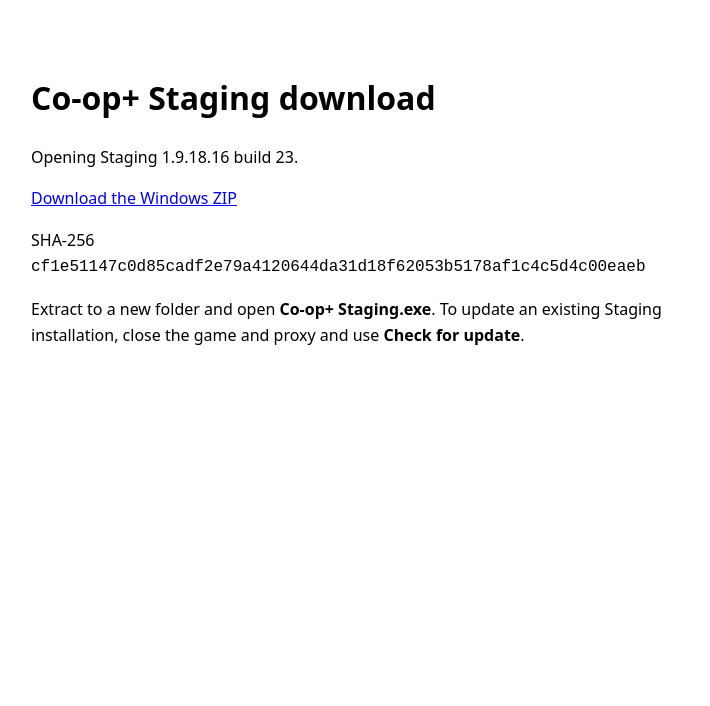
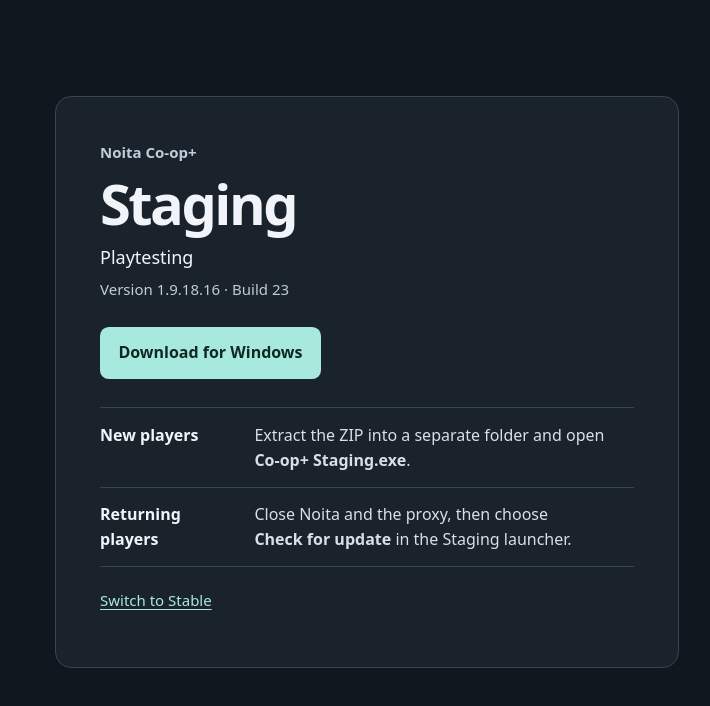
Before and after one commit to benandteicher/noita-ew-coop-plus, a plain HTML site: page staging/index.html in a window 1280 px wide. Shown: the whole page, without its empty margins (273-983 px from the left). Drawn offline with Linux system fonts and the light colour scheme.

Commit message:
Align Stable and Staging download pages

```diff
--- a/staging/index.html
+++ b/staging/index.html
@@ -1,16 +1,90 @@
 <!doctype html>
 <html lang="en">
-<meta charset="utf-8">
-<meta name="viewport" content="width=device-width, initial-scale=1">
-<meta name="referrer" content="no-referrer">
-<meta http-equiv="refresh" content="3;url=https://github.com/benandteicher/noita-ew-coop-plus/releases/download/coopplus-staging-v1.9.18.16-b23/Noita-CoopPlus-1.9.18.16-build23-STAGING-win.zip">
-<title>Co-op+ Staging download</title>
-<style>body{font:1rem/1.6 system-ui,sans-serif;max-width:42rem;margin:9vh auto;padding:0 1.25rem}code{overflow-wrap:anywhere}</style>
-<main>
-<h1>Co-op+ Staging download</h1>
-<p>Opening Staging 1.9.18.16 build 23.</p>
-<p><a href="https://github.com/benandteicher/noita-ew-coop-plus/releases/download/coopplus-staging-v1.9.18.16-b23/Noita-CoopPlus-1.9.18.16-build23-STAGING-win.zip" rel="noreferrer">Download the Windows ZIP</a></p>
-<p>SHA-256 <code>cf1e51147c0d85cadf2e79a4120644da31d18f62053b5178af1c4c5d4c00eaeb</code></p>
-<p>Extract to a new folder and open <strong>Co-op+ Staging.exe</strong>. To update an existing Staging installation, close the game and proxy and use <strong>Check for update</strong>.</p>
-</main>
+<head>
+  <meta charset="utf-8">
+  <meta name="viewport" content="width=device-width, initial-scale=1">
+  <title>Co-op+ Staging download</title>
+  <style>
+    :root {
+      color-scheme: dark;
+      font: 100%/1.55 system-ui, sans-serif;
+      color: #f1f5f9;
+      background: #11171e;
+    }
+    * { box-sizing: border-box; }
+    body {
+      margin: 0;
+      padding: clamp(1rem, 5vw, 2.5rem);
+    }
+    main {
+      width: min(100%, 39rem);
+      margin: clamp(1rem, 7vh, 4.5rem) auto;
+      padding: clamp(1.25rem, 5vw, 2.75rem);
+      border: 1px solid #364552;
+      border-radius: 1rem;
+      background: #1a232c;
+    }
+    p, h1, dl, dd { margin: 0; }
+    .product { color: #bdceda; font-size: .9375rem; font-weight: 650; }
+    h1 {
+      margin-top: .55rem;
+      font-size: clamp(2.5rem, 7vw, 3.5rem);
+      line-height: 1.1;
+      letter-spacing: -.045em;
+    }
+    .purpose { margin-top: .6rem; font-size: 1.125rem; }
+    .version { margin-top: .35rem; color: #bdceda; font-size: .9375rem; }
+    a { color: #a7e9dd; text-underline-offset: .21em; }
+    a:hover { color: #d7fff7; }
+    a:focus-visible { outline: 3px solid #ffd88b; outline-offset: .25rem; }
+    .download {
+      display: inline-flex;
+      align-items: center;
+      justify-content: center;
+      min-height: 3.25rem;
+      margin-top: 1.6rem;
+      padding: .65rem 1.15rem;
+      border-radius: .55rem;
+      background: #a7e9dd;
+      color: #102822;
+      font-weight: 750;
+      text-align: center;
+      text-decoration: none;
+    }
+    .download:hover { background: #ccf5ec; color: #102822; }
+    dl { margin-top: 1.8rem; border-top: 1px solid #364552; }
+    dl div {
+      display: grid;
+      grid-template-columns: minmax(0, 8.75rem) minmax(0, 1fr);
+      gap: .3rem .9rem;
+      padding: .9rem 0;
+      border-bottom: 1px solid #364552;
+    }
+    dt { font-weight: 650; }
+    dd { color: #d7e0e8; overflow-wrap: anywhere; }
+    dd strong { display: inline-block; max-width: 100%; }
+    nav { display: flex; flex-wrap: wrap; gap: 0 1.3rem; margin-top: .75rem; }
+    nav a { display: inline-flex; align-items: center; min-height: 2.75rem; font-size: .9375rem; }
+    @media (max-width: 30rem) {
+      .download { display: flex; }
+      dl div { grid-template-columns: minmax(0, 1fr); }
+    }
+  </style>
+</head>
+<body>
+  <main aria-labelledby="channel">
+    <p class="product">Noita Co-op+</p>
+    <h1 id="channel">Staging</h1>
+    <p class="purpose">Playtesting</p>
+    <p class="version">Version 1.9.18.16 · Build 23</p>
+    <a class="download" href="https://github.com/benandteicher/noita-ew-coop-plus/releases/download/coopplus-staging-v1.9.18.16-b23/Noita-CoopPlus-1.9.18.16-build23-STAGING-win.zip">Download for Windows</a>
+    <dl>
+      <div><dt>New players</dt><dd>Extract the ZIP into a separate folder and open <strong>Co-op+ Staging.exe</strong>.</dd></div>
+      <div><dt>Returning players</dt><dd>Close Noita and the proxy, then choose <strong>Check for update</strong> in the Staging launcher.</dd></div>
+    </dl>
+    <nav aria-label="Download channels">
+      <a href="../stable/">Switch to Stable</a>
+    </nav>
+  </main>
+</body>
 </html>
```
Also changed, not shown: stable/index.html (added, +91 -0 lines).
